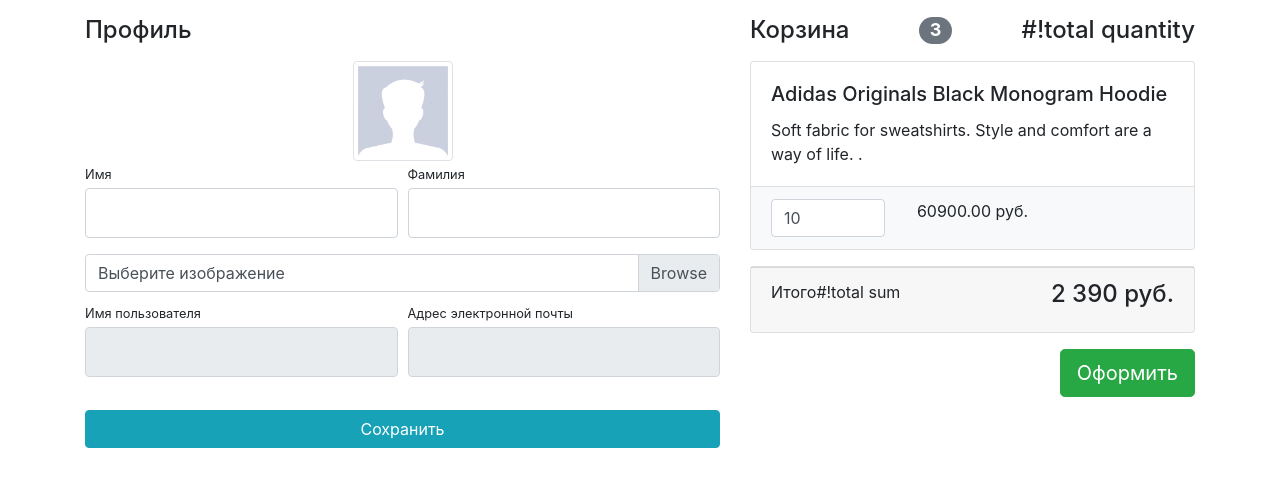
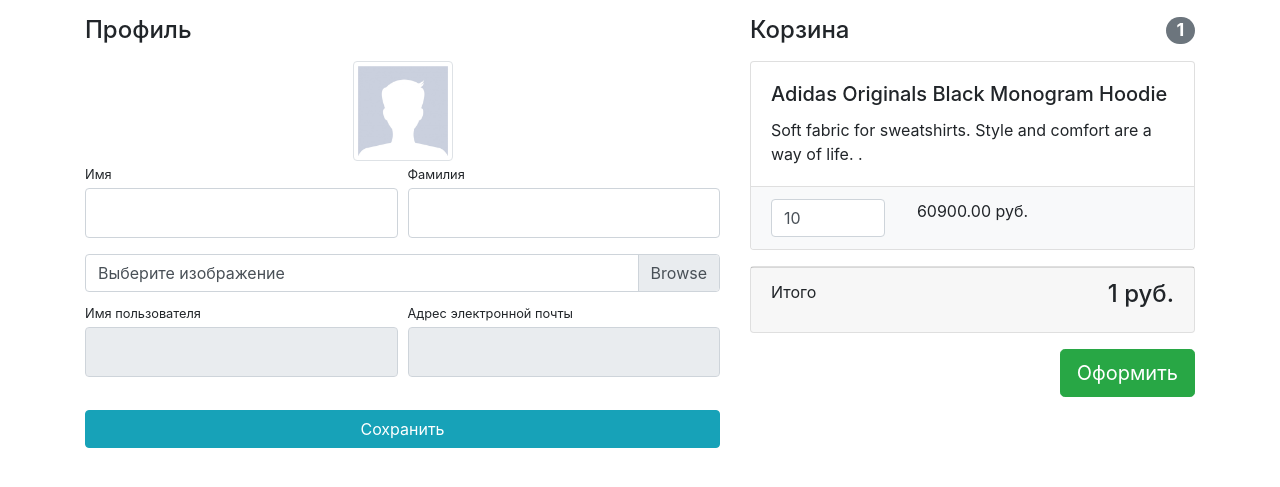
Before and after one commit to mazuralexey93/Django2, a Django app: template users/templates/users/profile.html in a window 1280 px wide. Shown: the part 56-543 px from the top of the page. Run offline with Django 3.2, Linux system fonts and the light colour scheme; data comes from the database, SQL or seed files in the repository; tables that the repository leaves empty hold one stand-in row (values such as "Sample post"); the template is opened without the code that fills it: values that come from a table or form of the project are taken from there, most other values are stand-ins (such as "Sample title", 1, 10 or a date in 2020); some libraries are stand-ins or nearby versions.

Commit message:
added basket methods

```diff
--- a/baskets/templates/baskets/baskets.html
+++ b/baskets/templates/baskets/baskets.html
@@ -1,13 +1,13 @@
 {% if baskets %}
 
     <h4 class="mt-3 mb-3 d-flex justify-content-between align-items-center mb-3">
-        Корзина <span class="badge badge-secondary badge-pill">3</span> #!total quantity
+        Корзина <span class="badge badge-secondary badge-pill">{{ total_quantity }}</span>
     </h4>
     {% for basket in baskets %}
         <div class="card mb-3">
             <div class="card-body">
-            <h5 class="card-title">{{basket.product.name}}</h5>
-            <p class="card-text">{{ basket.product.description}}</p>
+                <h5 class="card-title">{{ basket.product.name }}</h5>
+                <p class="card-text">{{ basket.product.description }}</p>
             </div>
             <ul class="list-group list-group-flush">
                 <li class="list-group-item bg-light">
@@ -31,7 +31,7 @@
     <div class="card mb-3">
         <div class="card-footer">
             <p class="float-left">Итого</p>
-            <h4 class="float-right">2 390 руб.</h4> #!total sum
+            <h4 class="float-right">{{ total_sum }} руб.</h4>
         </div>
     </div>
     <button type="button" class="btn btn-success btn-lg float-right">Оформить</button>
```
Also changed, not shown: users/views.py (+11 -1 lines). Lines whose indentation alone changed are shown as unchanged.
